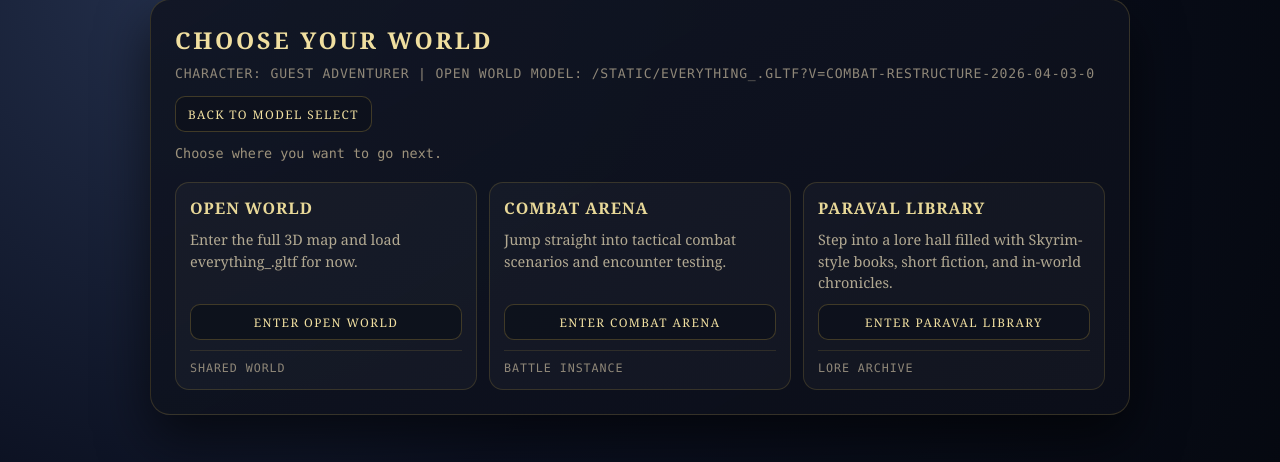
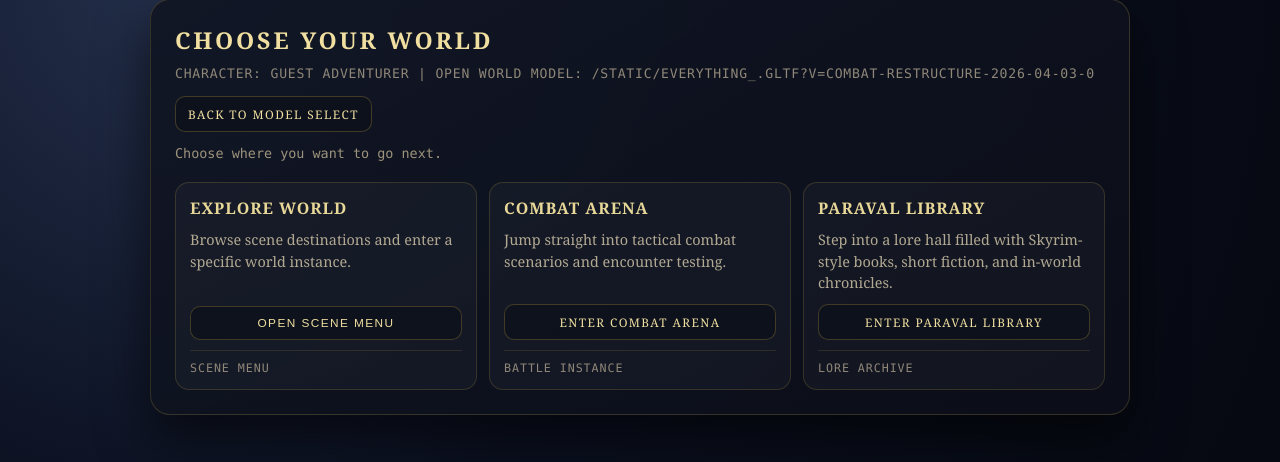
Before and after one commit to BronBron-Commits/link-to-the-flask, a Flask app: page /world-select in a window 1280 px wide. Shown: the part 193-655 px from the top of the page. Run offline with Flask 3, Linux system fonts and the light colour scheme; parts of the project's set-up code (start-up, migrations or seed data) failed here and were passed over.

Commit message:
Replace Open World with Explore scene menu and add Maridon

```diff
--- a/templates/world_select.html
+++ b/templates/world_select.html
@@ -132,6 +132,7 @@
       </div>
       <div class="actions">
         <a id="back-model-btn" class="btn" href="/model-select">Back to Model Select</a>
+        <button id="back-worlds-btn" class="btn" type="button" style="display:none;">Back to Worlds</button>
       </div>
     </div>
 
@@ -149,6 +150,7 @@ const contextEl = document.getElementById('context');
 const statusEl = document.getElementById('status');
 const worldGridEl = document.getElementById('world-grid');
 const backModelBtn = document.getElementById('back-model-btn');
+const backWorldsBtn = document.getElementById('back-worlds-btn');
 
 const params = new URLSearchParams(window.location.search || '');
 const urlCharacterId = String(params.get('characterId') || '').trim();
@@ -158,6 +160,17 @@ const OPEN_WORLD_MODEL_URL = '{{ asset_url("everything_.gltf") }}';
 
 let selectedCharacter = null;
 let selectedModelUrl = '';
+let currentView = 'worlds';
+
+const SCENES = [
+  {
+    id: 'maridon',
+    title: 'Maridon',
+    description: 'Load the current full 3D world scene powered by everything_.gltf.',
+    target: '/map3d',
+    tag: 'Full Scene',
+  },
+];
 
 function setStatus(msg, tone) {
   statusEl.textContent = msg || '';
@@ -214,14 +227,34 @@ function buildWorldUrl(basePath) {
   return `${url.pathname}${url.search}`;
 }
 
+function renderSceneMenu() {
+  currentView = 'scenes';
+  backWorldsBtn.style.display = 'inline-flex';
+  worldGridEl.innerHTML = SCENES.map((scene) => {
+    const href = buildWorldUrl(scene.target);
+    return `
+      <article class="card">
+        <h2>${scene.title}</h2>
+        <p class="desc">${scene.description}</p>
+        <a class="btn" href="${href}">Enter ${scene.title}</a>
+        <div class="meta">${scene.tag}</div>
+      </article>
+    `;
+  }).join('');
+
+  setStatus('Explore scenes and pick where to travel.');
+}
+
 function renderWorlds() {
+  currentView = 'worlds';
+  backWorldsBtn.style.display = 'none';
   const worlds = [
     {
-      id: 'overworld',
-      title: 'Open World',
-      description: 'Enter the full 3D map and load everything_.gltf for now.',
-      target: '/map3d',
-      tag: 'Shared World',
+      id: 'explore',
+      title: 'Explore World',
+      description: 'Browse scene destinations and enter a specific world instance.',
+      action: 'open-scenes',
+      tag: 'Scene Menu',
     },
     {
       id: 'arena',
@@ -240,6 +273,17 @@ function renderWorlds() {
   ];
 
   worldGridEl.innerHTML = worlds.map((world) => {
+    if (world.action === 'open-scenes') {
+      return `
+        <article class="card">
+          <h2>${world.title}</h2>
+          <p class="desc">${world.description}</p>
+          <button class="btn js-open-scenes" type="button">Open Scene Menu</button>
+          <div class="meta">${world.tag}</div>
+        </article>
+      `;
+    }
+
     const href = buildWorldUrl(world.target);
     return `
       <article class="card">
@@ -251,8 +295,18 @@ function renderWorlds() {
     `;
   }).join('');
 
+  worldGridEl.querySelectorAll('.js-open-scenes').forEach((btn) => {
+    btn.addEventListener('click', renderSceneMenu);
+  });
+
   setStatus('Choose where you want to go next.');
 }
+
+backWorldsBtn.addEventListener('click', () => {
+  if (currentView === 'scenes') {
+    renderWorlds();
+  }
+});
 
 if (loadContext()) {
   renderWorlds();
```
